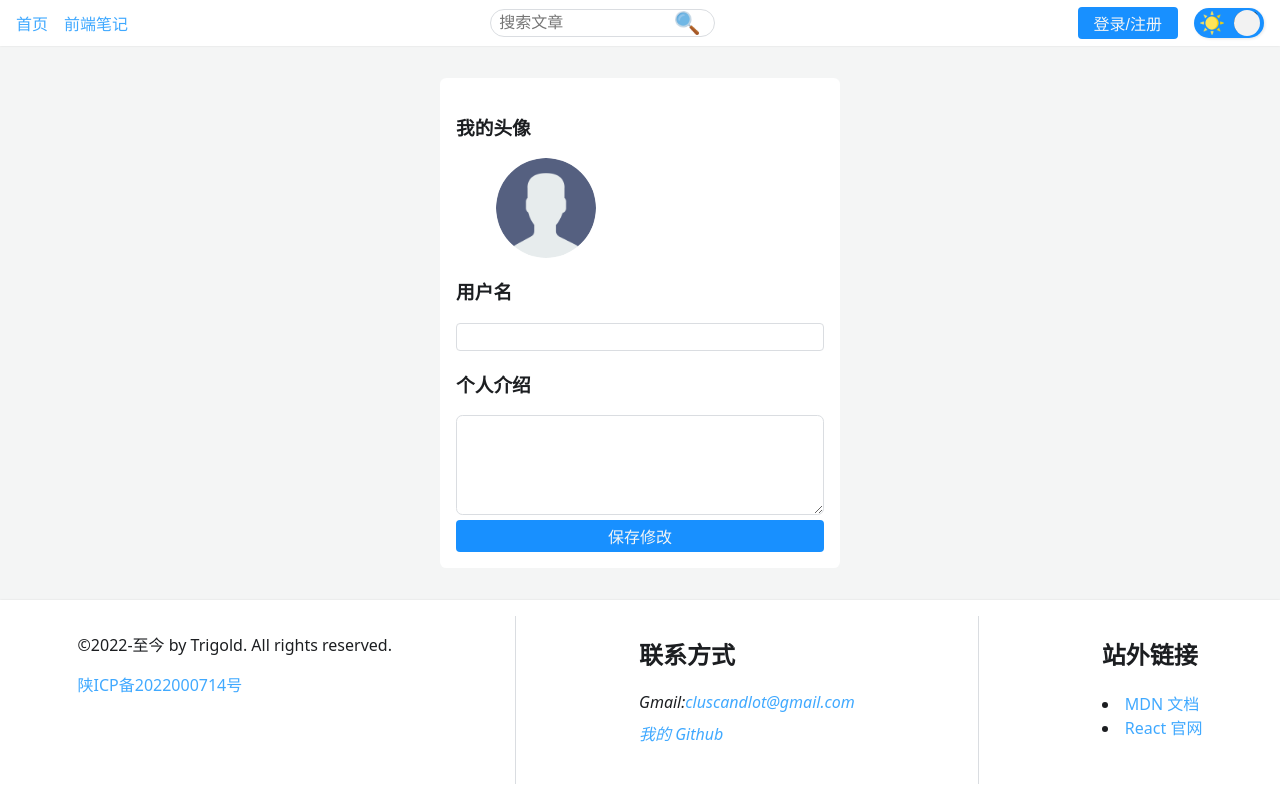
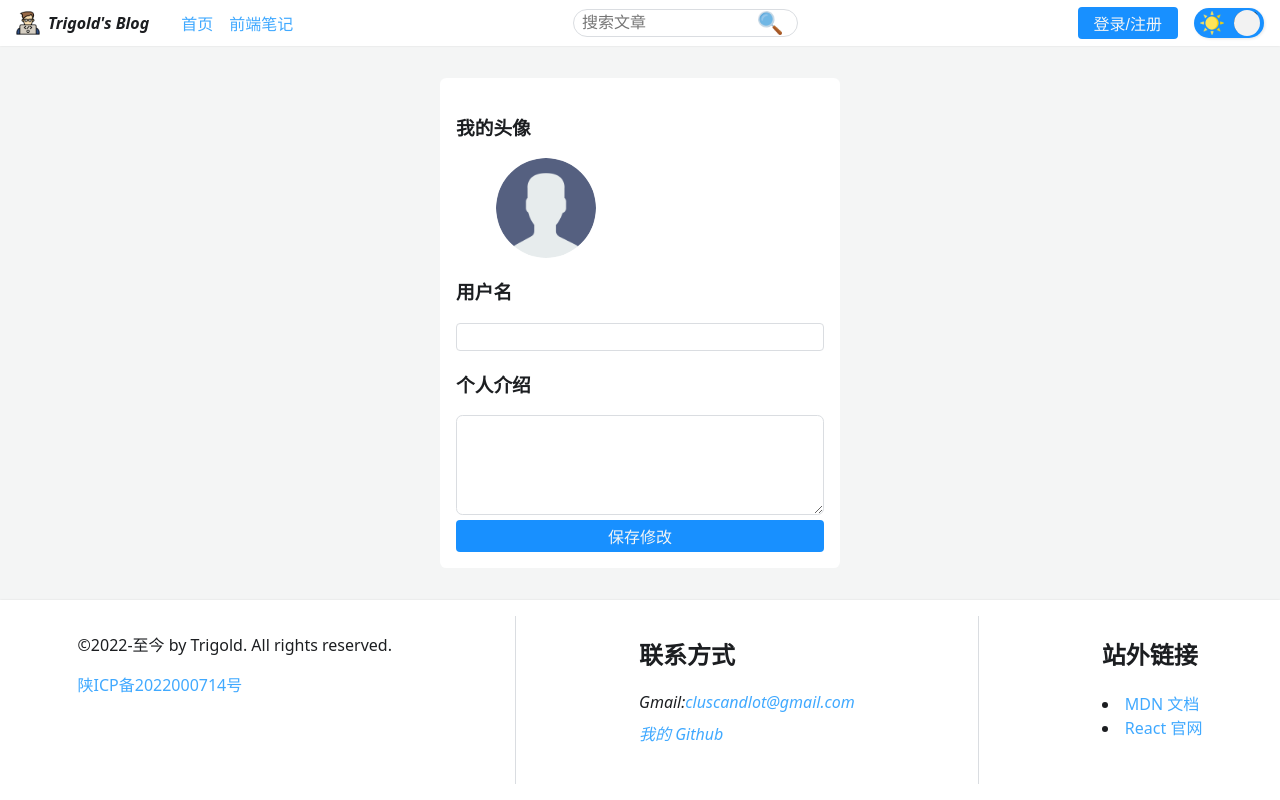
Before and after one commit to young-trigold/blog, a React (Vite) app in the folder apps/web/: page /users/1 in a window 1280 px wide. Built offline with nearby package versions, Linux system fonts and the light colour scheme.

Commit message:
fix: Logo

```diff
--- /dev/null
+++ b/apps/web/src/components/Header/components/Logo/index.tsx
@@ -0,0 +1,33 @@
+import LogoIcon from '@/static/icon/my_icon_512.png';
+import { useNavigate } from 'react-router-dom';
+
+export const Logo: React.FC = () => {
+  const navigate = useNavigate();
+
+  const goHome = () => {
+    navigate('/');
+  };
+
+  return (
+    <span
+      style={{
+        display: 'flex',
+        alignItems: 'center',
+        marginRight: '2em'
+      }}
+      onClick={goHome}
+    >
+      <img
+        src={LogoIcon}
+        alt="logo"
+        width={24}
+        style={{
+          marginRight: '8px',
+        }}
+      />
+      <strong>
+        <em>Trigold's Blog</em>
+      </strong>
+    </span>
+  );
+};
--- a/apps/web/src/components/Header/index.tsx
+++ b/apps/web/src/components/Header/index.tsx
@@ -5,6 +5,7 @@ import LoginButton from './components/LoginButton';
 import { useAppSelector } from '@/app/store';
 import { throttle } from 'lodash';
 import Avatar from './components/Avatar';
+import { Logo } from './components/Logo';
 import Navigation from './components/Navigation';
 import SearchBox from './components/SearchBox';
 import ToggleThemeButton from './components/ToggleThemeButton';
@@ -58,11 +59,18 @@ const Header: React.FC = () => {
   return (
     <HeaderContext.Provider value={initialValue}>
       <StyledHeader>
+        <div
+          style={{
+            display: 'flex',
+          }}
+        >
+          {!notWide && <Logo />}
           <Navigation />
+        </div>
         <SearchBox />
         <Container>
           {user.hasLogin ? <Avatar /> : <LoginButton />}
-					{notWide ? null : (
+          {!notWide && (
             <>
               <div style={{ width: '1em' }} />
               <ToggleThemeButton />
--- a/apps/web/src/pages/home/components/TagContainer.tsx
+++ b/apps/web/src/pages/home/components/TagContainer.tsx
@@ -15,11 +15,13 @@ const StyledTagContainer = styled.nav<StyledTagContainerProps>`
   z-index: 2;
   background-color: transparent;
   user-select: none;
-  display: flex;
-  flex-wrap: wrap;
   background-color: ${(props) => props.theme.foregroundColor};
-  justify-content: center;
   box-shadow: 0 0 2px ${(props) => props.theme.shadowColor};
+  display: grid;
+  grid-template-columns: repeat(auto-fill, 4em);
+  grid-gap: 1em;
+  justify-content: space-between;
+  padding: 0.5em 1em;
 
   & > button:nth-of-type(${(props) => props.tagIndex + 1}) {
     color: ${(props) => props.theme.backgroundColor};
@@ -29,12 +31,15 @@ const StyledTagContainer = styled.nav<StyledTagContainerProps>`
 `;
 
 const StyledTag = styled.button`
+  width: 4em;
   user-select: none;
   font-size: 16px;
+  overflow: hidden;
+  text-overflow: ellipsis;
+  white-space: no-wrap;
   color: ${(props) => props.theme.textColor};
   border: none;
   border-radius: 1em;
-  margin: 0.5em;
   cursor: pointer;
   background-color: ${(props) => props.theme.foregroundColor};
 
```
Also changed, not shown: apps/web/src/static/icon/my_icon_512.png (added). Lines whose indentation alone changed are shown as unchanged.
